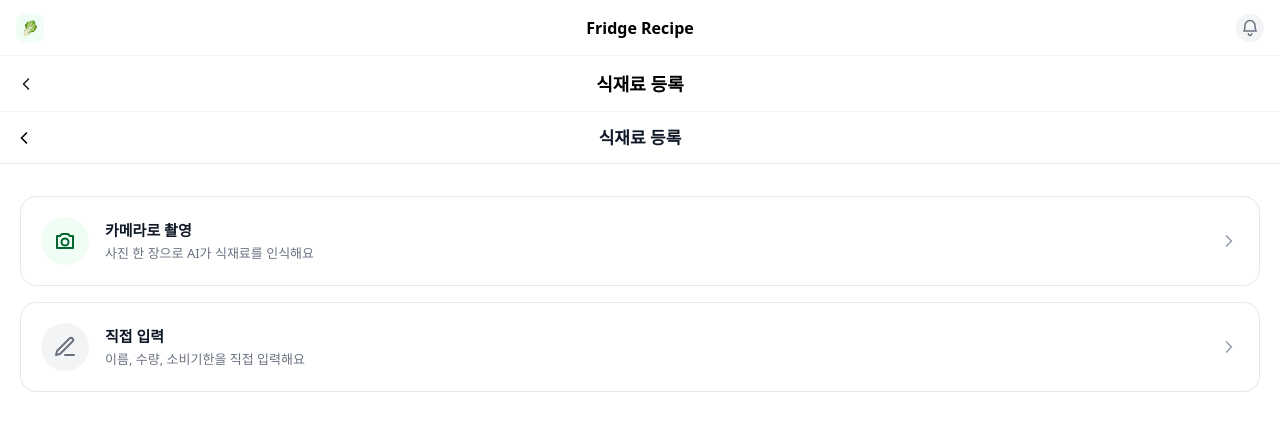
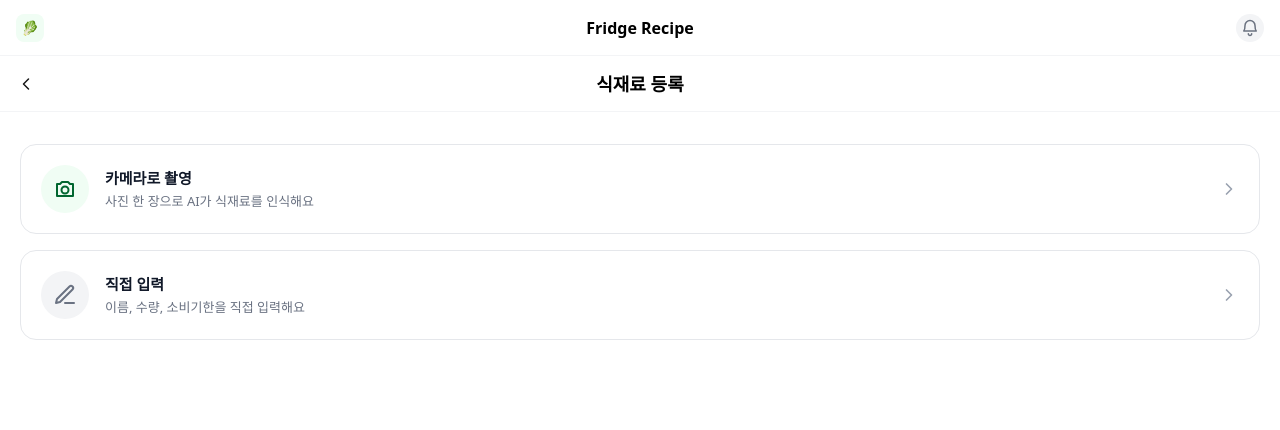
Before and after one commit to amInspireCamp6th-miniProject/front, a React (Vite) app: page /ingredients/new in a window 1280 px wide. Shown: the top 430 px of the page. Built offline with nearby package versions, Linux system fonts and the light colour scheme.

Commit message:
fix: 식재료 등록 화면 헤더 중복제거

```diff
--- a/src/features/ingredient/page/IngredientNewPage.jsx
+++ b/src/features/ingredient/page/IngredientNewPage.jsx
@@ -1,5 +1,4 @@
 import { useNavigate } from 'react-router-dom'
-import ScreenHeader from '../../../components/layout/ScreenHeader'
 import ChoiceCard from '../ui/ChoiceCard'
 
 function IngredientNewPage() {
@@ -7,7 +6,6 @@ function IngredientNewPage() {
 
   return (
     <div className="flex min-h-screen flex-col bg-white">
-      <ScreenHeader title="식재료 등록" />
       <div className="flex-1 px-5 pt-8 flex flex-col gap-4">
         <ChoiceCard
           icon="camera"
```
